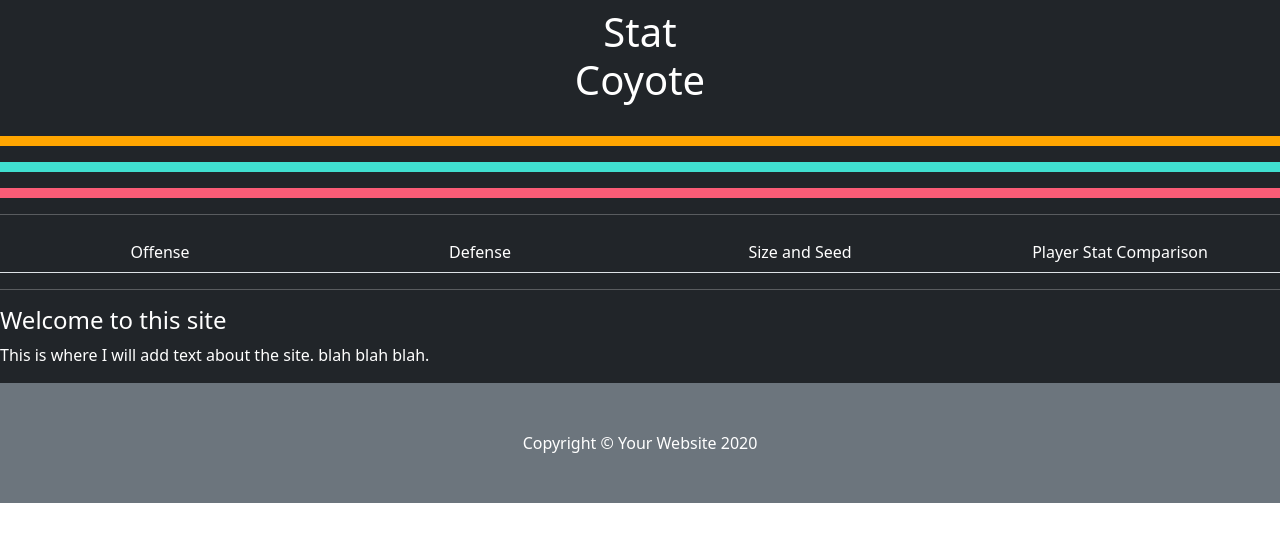
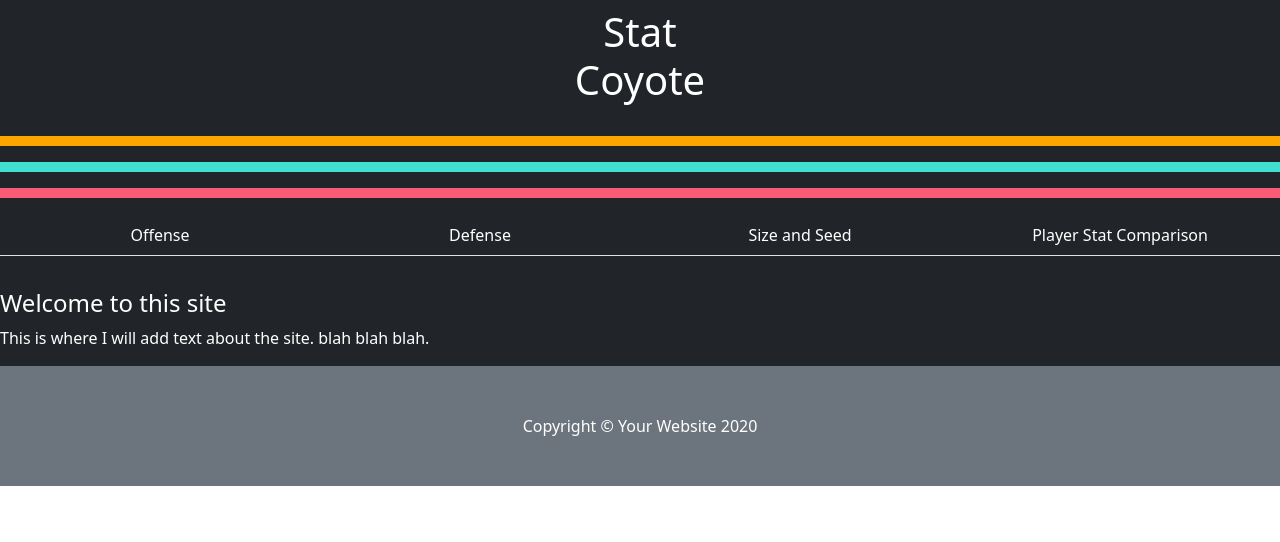
Before and after one commit to jekijo/NBAsite, a React (Create React App) app: page / in a window 1280 px wide. Shown: the top 542 px of the page. Built offline with nearby package versions, Linux system fonts and the light colour scheme.

Commit message:
small styling

```diff
--- a/src/App.js
+++ b/src/App.js
@@ -71,7 +71,6 @@ function Header() {
         </li>
       </ul>
         <hr className='color3'/><hr className='color1'/><hr className='color2'/>
-        <hr class='bg-white'/>
         <Tabs />
     </div>
   )
--- a/src/Defense.js
+++ b/src/Defense.js
@@ -3,7 +3,7 @@ import React from 'react';
 export default function Defense () {
     return (
       <div class='text-white bg-dark'>
-        <hr class='bg-white'/>
+        <hr class='bg-dark'/>
         <h4>Defense</h4>
         <p>blah blah blah.</p>
       </div>
--- a/src/Home.js
+++ b/src/Home.js
@@ -3,7 +3,7 @@ import React from 'react';
 export default function Home () {
     return (
       <div className='text-white bg-dark'>
-        <hr className='bg-white'/>
+        <hr className='bg-dark'/>
         <h4>Welcome to this site</h4>
         <p>This is where I will add text about the site. blah blah blah.</p>
       </div>
--- a/src/Offense.js
+++ b/src/Offense.js
@@ -3,7 +3,7 @@ import React from 'react';
 export default function Offense () {
     return (
       <div class='text-white bg-dark'>
-        <hr class='bg-white'/>
+        <hr class='bg-dark'/>
         <h4>Offense</h4>
         <p>blah blah blah.</p>
       </div>
--- a/src/SizeSeed.js
+++ b/src/SizeSeed.js
@@ -3,7 +3,7 @@ import React from 'react';
 export default function SizeSeed () {
     return (
       <div class='text-white bg-dark'>
-        <hr class='bg-white'/>
+        <hr class='bg-dark'/>
         <h4>SizeSeed</h4>
         <p>Tblah blah blah.</p>
       </div>
--- a/src/StatComp.js
+++ b/src/StatComp.js
@@ -3,7 +3,7 @@ import React from 'react';
 export default function StatComp () {
     return (
       <div className='text-white bg-dark'>
-        <hr className='bg-white'/>
+        <hr className='bg-dark'/>
         <h4>This part is not ready yet.</h4>
         <p>blah blah blah.</p>
       </div>
```
